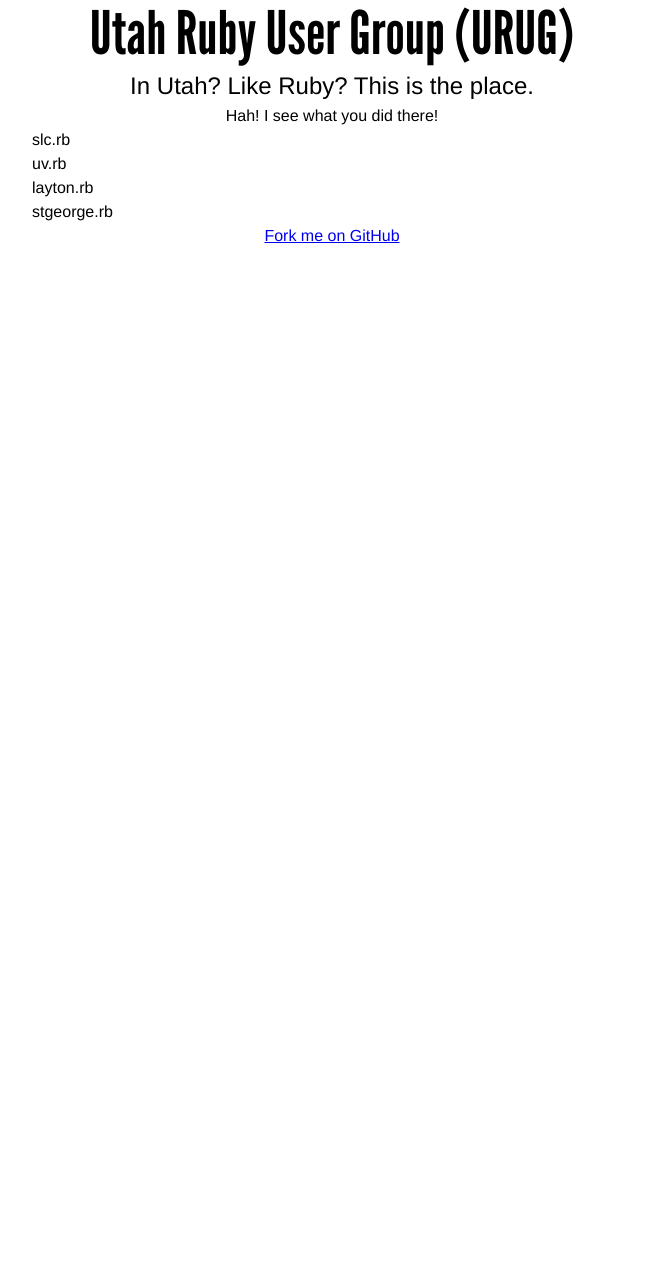
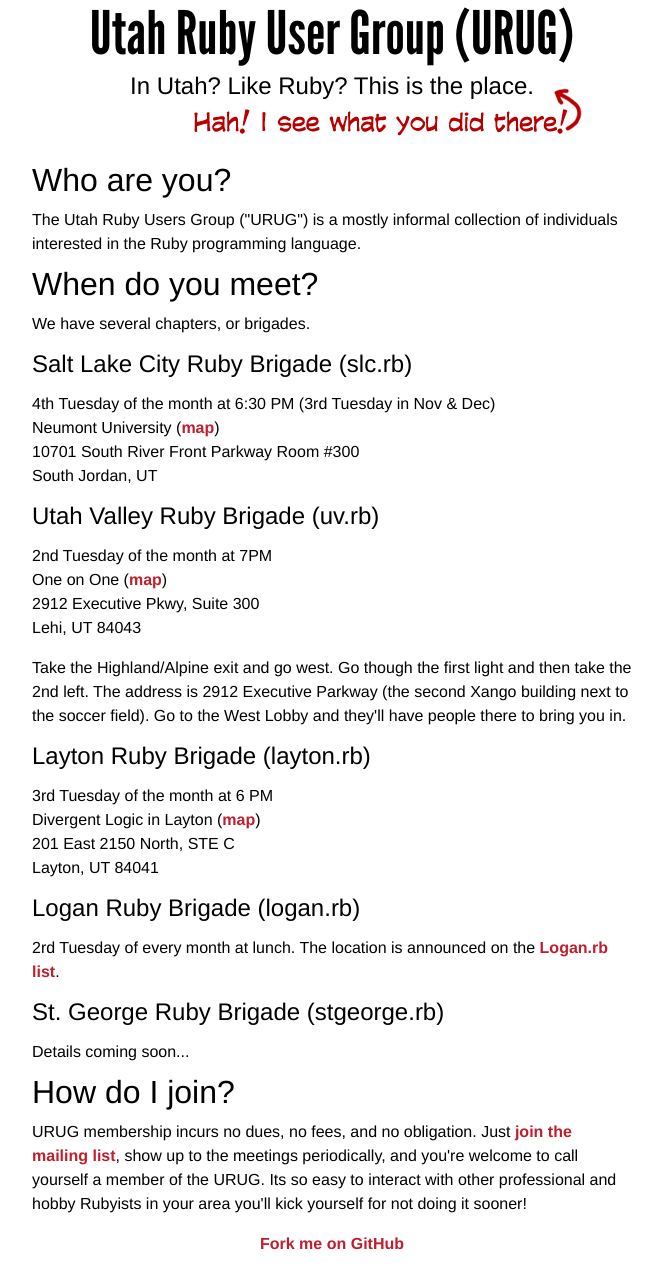
Before and after one commit to urug/urug.github.io, a Jekyll site: the page built from index.html, in a window 1280 px wide. Shown: the whole page, without its empty margins (308-970 px from the left). Built offline with Jekyll 4.4.1, drawn with Linux system fonts in a browser that asks for light colours; before the commit the page ends 900 px from its top, so only the background shows below that.

Commit message:
Add more content to the home page and make slightly prettier.

```diff
--- a/_layouts/default.html
+++ b/_layouts/default.html
@@ -16,14 +16,14 @@
     <p class="funny">Hah! I see what you did there!</p>
   </header>
 
-  <nav>
+  <!-- <nav>
     <ul>
         <li>slc.rb</li>
         <li>uv.rb</li>
         <li>layton.rb</li>
         <li>stgeorge.rb</li>
     </ul>
-  </nav>
+  </nav> -->
 
 {{ content }}
 
--- a/index.html
+++ b/index.html
@@ -2,6 +2,36 @@
 layout: default
 title:  "Utah Ruby User Group"
 ---
+<section>
+	<h1>Who are you?</h1>
+	<p>The Utah Ruby Users Group ("URUG") is a mostly informal collection of individuals interested in the Ruby programming language.</p>
+
+	<h1>When do you meet?</h1>
+	<p>We have several chapters, or brigades.</p>
+	<h2>Salt Lake City Ruby Brigade (slc.rb)</h2>
+	<p>4th Tuesday of the month at 6:30 PM (3rd Tuesday in Nov &amp; Dec)<br>
+	Neumont University (<a href="http://maps.google.com/maps?f=q&amp;hl=en&amp;geocode=&amp;q=neumont+university+utah&amp;ie=UTF8&amp;attrid=&amp;ei=sr9fSJvVE53EiQOdh8zoDw&amp;view=map&amp;ll=40.585799,-111.885109&amp;spn=0.135058,0.272598&amp;z=12&amp;iwloc=A">map</a>)<br>
+	10701 South River Front Parkway Room #300<br>
+	South Jordan, UT</p>
+	<h2>Utah Valley Ruby Brigade (uv.rb)</h2>
+	<p>2nd Tuesday of the month at 7PM<br>
+	One on One (<a href="http://bit.ly/i4iBhW">map</a>)<br>
+	2912 Executive Pkwy, Suite 300<br>
+	Lehi, UT 84043</p>
+	<p>Take the Highland/Alpine exit and go west. Go though the first light and then take the 2nd left. The address is 2912 Executive Parkway (the second Xango building next to the soccer field). Go to the West Lobby and they'll have people there to bring you in.</p>
+	<h2>Layton Ruby Brigade (layton.rb)</h2>
+	<p>3rd Tuesday of the month at 6 PM<br>
+	Divergent Logic in Layton (<a href="http://maps.google.com/maps?f=q&amp;source=s_q&amp;hl=en&amp;geocode=&amp;q=201+East+2150+North+Suite+C+Layton+Utah+84041+&amp;sll=37.0625,-95.677068&amp;sspn=59.856937,51.591797&amp;ie=UTF8&amp;hq=&amp;hnear=201+E+2150+N,+Layton,+Davis,+Utah+84041&amp;z=17">map</a>)<br>
+	201 East 2150 North, STE C<br>
+	Layton, UT 84041</p>
+	<h2>Logan Ruby Brigade (logan.rb)</h2>
+	<p>2rd Tuesday of every month at lunch. The location is announced on the <a href="http://groups.google.com/group/loganrb">Logan.rb list</a>.</p>
+	<h2>St. George Ruby Brigade (stgeorge.rb)</h2>
+	<p>Details coming soon...</p>
+
+	<h1>How do I join?</h1>
+	<p>URUG membership incurs no dues, no fees, and no obligation. Just <a href="https://groups.google.com/forum/#!forum/urug">join the mailing list</a>, show up to the meetings periodically, and you're welcome to call yourself a member of the URUG. Its so easy to interact with other professional and hobby Rubyists in your area you'll kick yourself for not doing it sooner!</p>
+
 	{% if site.posts.size > 0 %}
 	<section style="posts">
 	  <h1>Posts!</h1>
@@ -14,3 +44,4 @@
 	{% endfor %}
 	</section>
 	{% endif %}
+</section>
--- a/stylesheets/urug.css
+++ b/stylesheets/urug.css
@@ -14,7 +14,42 @@
 	margin-right: auto;
 	margin-left: auto;
 	font: 16px/24px "Helvetica Neue", Helvetica, Geneva, Arial, sans-serif;
+	color: #000;
+	background-color: #fff;
+}
 
+h1 {
+	margin: 0.5em 0;
+	font-style: normal;
+	font-size: 32px;
+}
+
+h2 {
+	margin: 0.5em 0;
+	font-style: normal;
+	font-size: 24px;
+}
+
+h3 {
+	margin: 0.5em 0;
+	font-style: normal;
+	font-size: 18px;
+}
+
+p {
+	margin: 1em 0;
+}
+
+a {
+	text-decoration: none;
+	font-weight: bold;
+	color: #bf1e2d;
+}
+
+ul {
+	list-style-position: outside;
+	list-style-type: disc;
+	margin-left: 2em;
 }
 
 body > header {
@@ -26,11 +61,56 @@
 	font-weight: normal;
     font-style: normal;
 	letter-spacing: 0;
+	margin: 0;
 }
 
 body > header h2 {
 	font-size: 24px;
 	line-height: 36px;
+	margin: 0;
+}
+
+body > header p.funny {
+	background-image: url(../images/funny.png);
+	text-indent: -9999px;
+	width: 388px;
+	height: 48px;
+	position: relative;
+	top: -16px;
+	left: 162px;
+	margin: 0;
+}
+
+body > nav {
+	padding: 0;
+	margin: 12px auto;
+	width: 600px;
+	background-color: black;
+	color: white;
+	font-size: 18px;
+	-ms-border-radius: 10px;
+	-moz-border-radius: 10px;
+	-o-border-radius: 10px;
+	-webkit-border-radius: 10px;
+}
+
+body > nav ul {
+	list-style: none;
+	margin: 0 16px;
+	overflow: auto;
+}
+
+body > nav li {
+	float: left;
+	padding: 8px;
+}
+
+body > nav li:hover {
+	background-color: #555;
+}
+
+body > nav a {
+	color: white;
 }
 
 body > footer {
```
Also changed, not shown: images/funny.png (added). Lines whose indentation alone changed are shown as unchanged.
